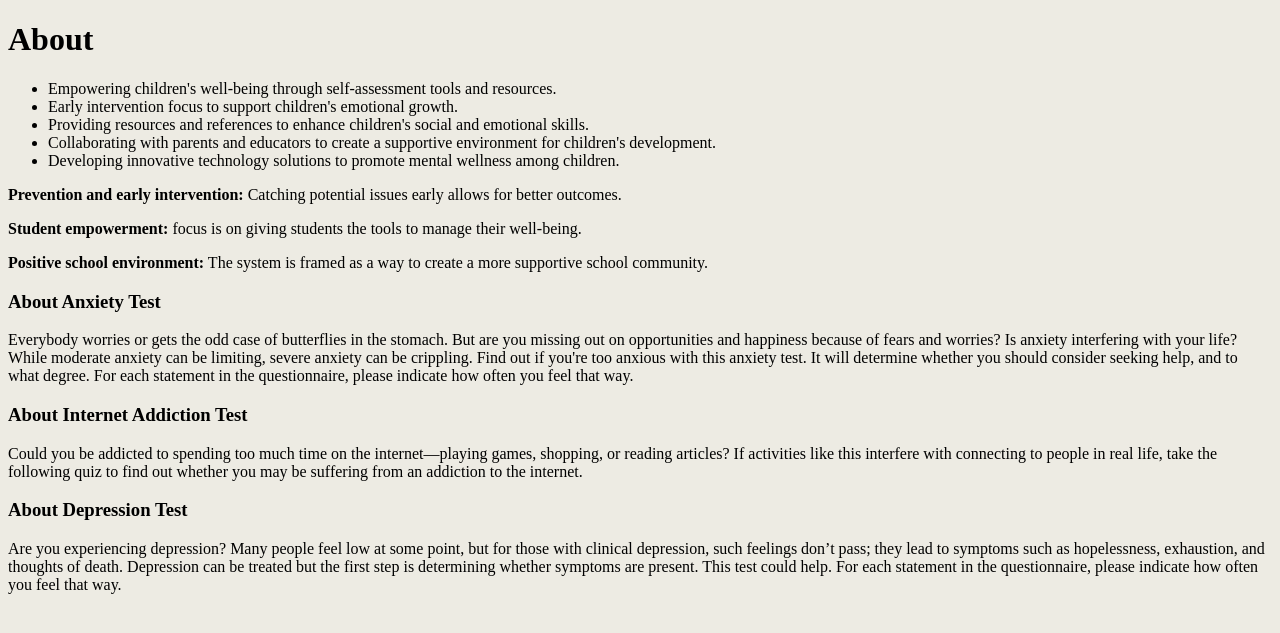
After one commit to EdwinRodger/Wellness-Wizard, a Flask app: template src/templates/AboutUs.html in a window 1280 px wide. The commit adds this page. Shown: the top 633 px of the page. Run offline with Flask 3, Linux system fonts and the light colour scheme; the template is opened without the code that fills it, so the values that code supplies are empty.

Commit message:
Added AboutUs.html

```diff
--- /dev/null
+++ b/src/templates/AboutUs.html
@@ -0,0 +1,37 @@
+<!DOCTYPE html>
+<html lang="en">
+<head>
+    <meta charset="UTF-8">
+    <meta name="viewport" content="width=device-width, initial-scale=1.0">
+    <title>About</title>
+</head>
+<body bgcolor="#edebe3">
+    <div>
+        <h1>About</h1>
+    </div>
+    <div>
+        <ul>
+            <li>Empowering children's well-being through self-assessment tools and resources.</li>
+            <li>Early intervention focus to support children's emotional growth.</li>
+            <li>Providing resources and references to enhance children's social and emotional skills.</li>
+            <li>Collaborating with parents and educators to create a supportive environment for children's development.</li>
+            <li>Developing innovative technology solutions to promote mental wellness among children.</li>
+          </ul>
+          <p><b>Prevention and early intervention:</b> Catching potential issues early allows for better outcomes.</p>
+          <p><b>Student empowerment:</b> focus is on giving students the tools to manage their well-being.</p>
+          <p><b>Positive school environment:</b> The system is framed as a way to create a more supportive school community.</p>
+    </div>
+    <div>
+        <h3>About Anxiety Test</h3>
+        <p>Everybody worries or gets the odd case of butterflies in the stomach. But are you missing out on opportunities and happiness because of fears and worries? Is anxiety interfering with your life? While moderate anxiety can be limiting, severe anxiety can be crippling. Find out if you're too anxious with this anxiety test. It will determine whether you should consider seeking help, and to what degree. For each statement in the questionnaire, please indicate how often you feel that way.</p>
+    </div>
+    <div>
+        <h3>About Internet Addiction Test</h3>
+        <p>Could you be addicted to spending too much time on the internet—playing games, shopping, or reading articles? If activities like this interfere with connecting to people in real life, take the following quiz to find out whether you may be suffering from an addiction to the internet.</p>
+    </div>
+    <h3>About Depression Test</h3>
+<p>Are you experiencing depression?
+Many people feel low at some point, but for those with clinical depression, such feelings don’t pass; they lead to symptoms such as hopelessness, exhaustion, and thoughts of death. Depression can be treated but the first step is determining whether symptoms are present. This test could help. For each statement in the questionnaire, please indicate how often you feel that way.</p>
+
+</body>
+</html>
```
Also changed, not shown: src/templates/login.html (+15 -5 lines).
